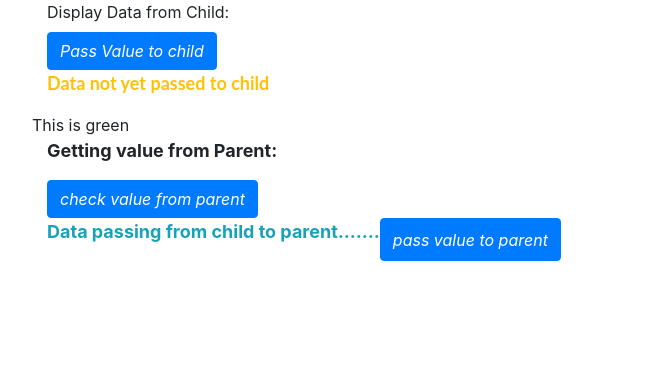
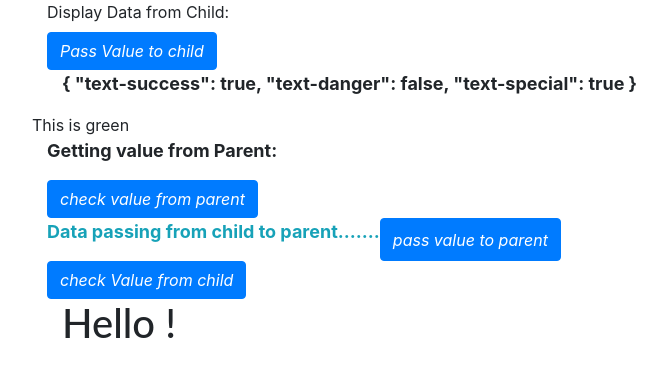
Before and after one commit to RamTheeru/angular-ivy-gfsqyq99, an Angular app: page / in a window 1280 px wide. Shown: the top 376 px of the page, without its empty margins (23-690 px from the left). Built offline with nearby package versions, Linux system fonts and the light colour scheme.

Commit message:
7 files modified, 1 added

```diff
--- /dev/null
+++ b/src/app/addcurrency.pipe.ts
@@ -0,0 +1,11 @@
+import { Pipe, PipeTransform } from '@angular/core';
+
+@Pipe({
+  name: 'addcurrency',
+})
+export class AddcurrencyPipe implements PipeTransform {
+  transform(value: number, num: number): string {
+    if (num == 1) return '$' + value.toString();
+    else return '&' + value.toString();
+  }
+}
--- a/src/app/app.component.html
+++ b/src/app/app.component.html
@@ -14,14 +14,20 @@
     </button>
   </div>
   <div class="row">
-    <p *ngIf="ispassed; else t" class="text-info">
+    <app-test [gd]="testval"></app-test>
+  </div>
+  <div class="row">
+    <button (click)="checkvalfromchild()" class="btn btn-primary">
+      check Value from child
+    </button>
+  </div>
+  <hello></hello>
+  <div class="row">
+    <!-- <p *ngIf="ispassed; else t" class="text-info">
       Data passing from parent to child.......
     </p>
     <ng-template #t>
       <p class="text-warning">Data not yet passed to child</p>
-    </ng-template>
-  </div>
-  <div class="row">
-    <app-test (ot)="checkvalfromchild($event)" [gd]="testval"></app-test>
+    </ng-template> -->
   </div>
 </div>
--- a/src/app/app.component.ts
+++ b/src/app/app.component.ts
@@ -1,4 +1,5 @@
 import { Component, VERSION } from '@angular/core';
+import { Service1Service } from './service1.service';
 
 @Component({
   selector: 'my-app',
@@ -8,8 +9,10 @@ import { Component, VERSION } from '@angular/core';
 export class AppComponent {
   name = 'Angular ' + VERSION.major;
   testval: string = '';
+  Subscription: any;
   ispassed: boolean = false;
   numcontents: number[] = [];
+  constructor(private ss: Service1Service) {}
   passbyclick() {
     this.ispassed = true;
     this.testval = 'data passed to child component';
@@ -17,8 +20,13 @@ export class AppComponent {
   mycheck() {
     this.testval = 'data passed to parent component';
   }
-  checkvalfromchild(evnt) {
-    console.log(evnt);
-    this.numcontents = evnt;
+  checkvalfromchild() {
+    // console.log(evnt);
+    // this.numcontents = evnt;
+    this.Subscription = this.ss.getVal().subscribe((i) => {
+      console.log(i);
+      // this.numcontents = i;
+      // console.log(this.numcontents);
+    });
   }
 }
--- a/src/app/hello.component.ts
+++ b/src/app/hello.component.ts
@@ -1,10 +1,18 @@
-import { Component, Input } from '@angular/core';
+import { Component, Input, OnInit } from '@angular/core';
+import { Service1Service } from './service1.service';
 
 @Component({
   selector: 'hello',
   template: `<h1>Hello {{name}}!</h1>`,
-  styles: [`h1 { font-family: Lato; }`]
+  styles: [`h1 { font-family: Lato; }`],
 })
-export class HelloComponent  {
+export class HelloComponent implements OnInit {
   @Input() name: string;
+  constructor(private ss: Service1Service) {}
+  ngOnInit() {
+    this.ss.getVal().subscribe((i) => {
+      console.log('test');
+      console.log(i);
+    });
+  }
 }
--- a/src/app/service1.service.ts
+++ b/src/app/service1.service.ts
@@ -1,8 +1,15 @@
-import { Injectable } from '@angular/core';
+import { Injectable, EventEmitter, Output } from '@angular/core';
 
 @Injectable()
 export class Service1Service {
+  public nums: EventEmitter<number[]> = new EventEmitter<number[]>();
+  constructor() {}
 
-  constructor() { }
-
+  savenums(ns) {
+    console.log(ns);
+    this.nums.emit(ns);
+  }
+  getVal() {
+    return this.nums;
+  }
 }
--- a/src/app/test/test.component.html
+++ b/src/app/test/test.component.html
@@ -1,6 +1,8 @@
 <!-- <p *ngIf="isset; else ab">Value passed successfully!!</p>
 <ng-template #ab>Value not passed successfully!!</ng-template> -->
 <div class="container">
+  <!-- <div>{{ num | addcurrency: 2 }}</div> -->
+  <p>{{ myclasses | json }}</p>
   <div [ngSwitch]="color" class="row">
     <div *ngSwitchCase="'red'" class="row">This is red</div>
     <div *ngSwitchCase="'blue'" class="row">This is blue</div>
--- a/src/app/test/test.component.ts
+++ b/src/app/test/test.component.ts
@@ -1,5 +1,5 @@
 import { Component, EventEmitter, Input, OnInit, Output } from '@angular/core';
-
+import { Service1Service } from '../service1.service';
 @Component({
   selector: 'app-test',
   templateUrl: './test.component.html',
@@ -9,11 +9,13 @@ export class TestComponent implements OnInit {
   @Input('gd') getdata = '';
   @Output('ot') outdata = new EventEmitter<number[]>();
   val: string = '';
+  dd: string = 'displaying content';
   isset: boolean = false;
   nums: number[] = [1, 2, 3, 4, 5];
+  num: number = 5.68;
   classT: string = '';
   color: string = 'green';
-  constructor() {}
+  constructor(private ss: Service1Service) {}
   public myclasses = {
     'text-success': !this.isset,
     'text-danger': this.isset,
@@ -52,6 +54,10 @@ export class TestComponent implements OnInit {
     //this.isset = this.ival != '';
   }
   passtoparent() {
-    this.outdata.emit(this.nums);
+    //this.outdata.emit(this.nums);
+    this.savenums();
+  }
+  savenums() {
+    this.ss.savenums(this.nums);
   }
 }
```
Also changed, not shown: src/app/app.module.ts (+10 -2 lines).
